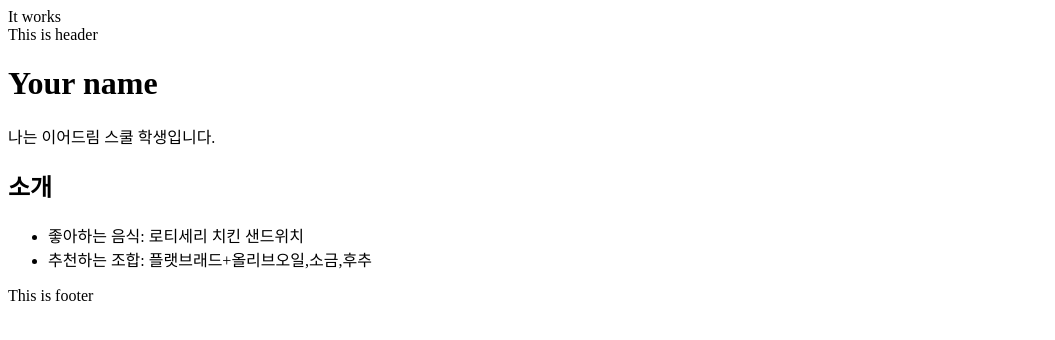
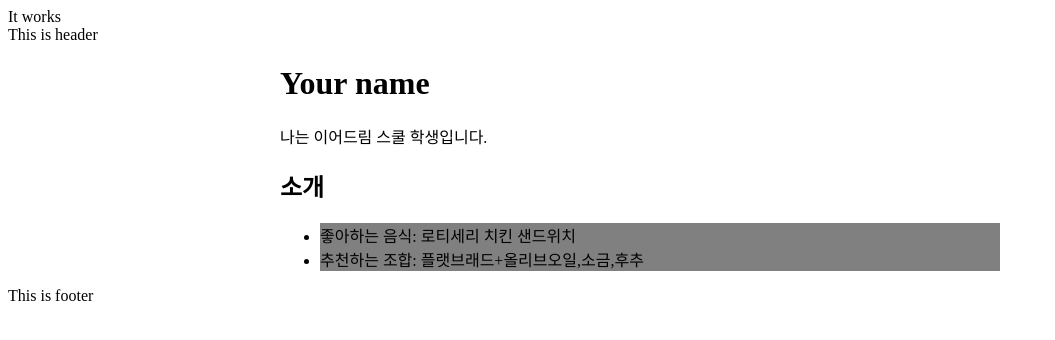
Before and after one commit to justice-empty/justicefull.github.ios, a plain HTML site: page index.html in a window 1280 px wide. Shown: the whole page, without its empty margins (0-1055 px from the left). Drawn offline with Linux system fonts and the light colour scheme.

Commit message:
feat: Link style.css with index.html

```diff
--- a/index.html
+++ b/index.html
@@ -1,16 +1,13 @@
 <!--index.html -->
 <!DOCTYPE html>
-<html>
-	<head></head>
-	<body>It works</body>
-</html>
 <html lang='ko-KR'>
 	<head>
 		 <meta charset='utf-8'>
                 <title>My first Page</title>
                 <meta name='viewport' content='width=device-width, initial-scal=1.0'>
+		<link rel='stylesheet' type='text/css' href='./style.css'>
 	</head>
-	<body>
+	<body>It works
 		<header>This is header</header>
                 <main class='container'>
                         <h1>Your name</h1>
--- /dev/null
+++ b/style.css
@@ -0,0 +1,8 @@
+.container {
+	width: 720px;
+	margin: 0 auto;
+}
+
+ul > li {
+	background-color:gray;
+}
```
Lines whose indentation alone changed are shown as unchanged.
